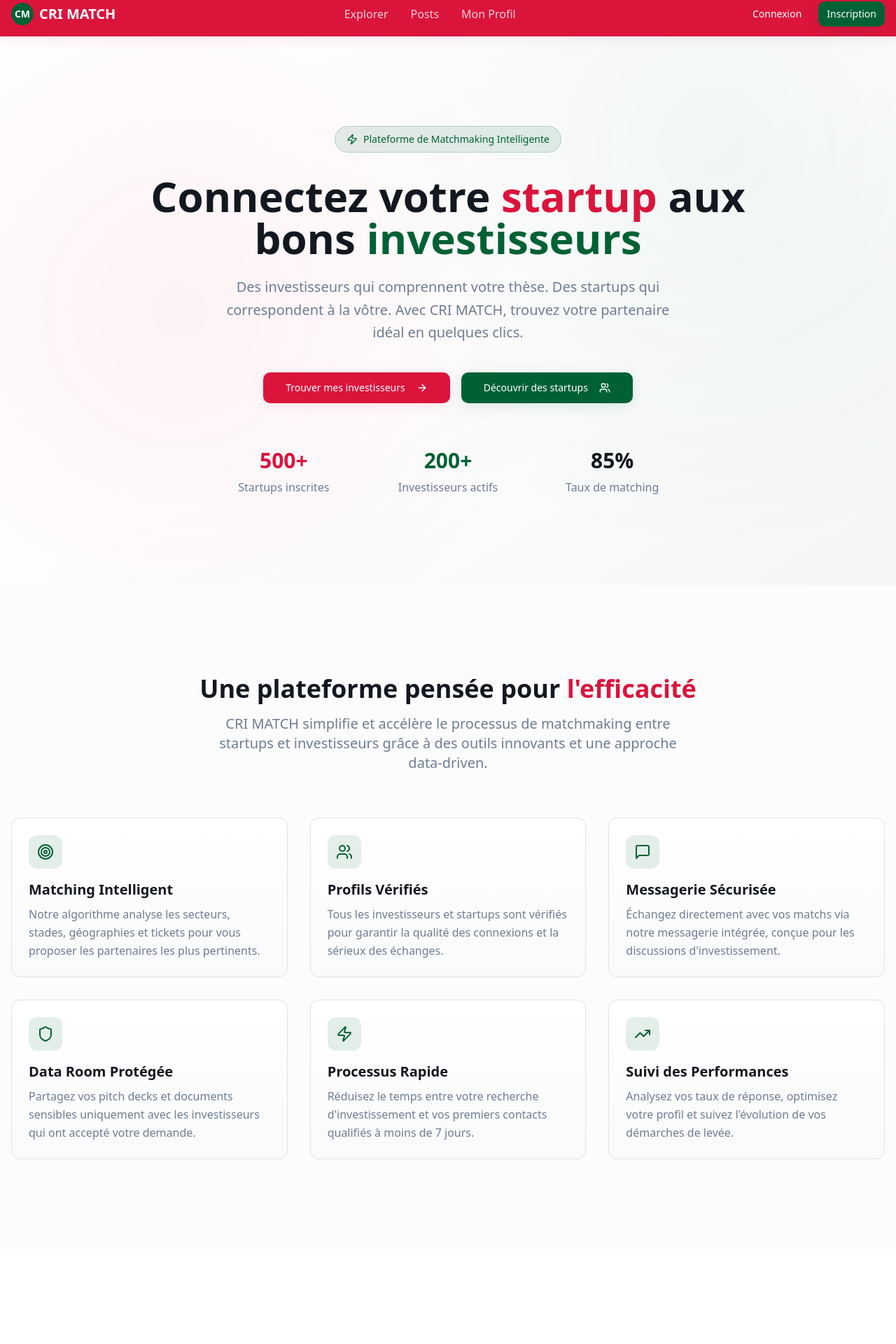
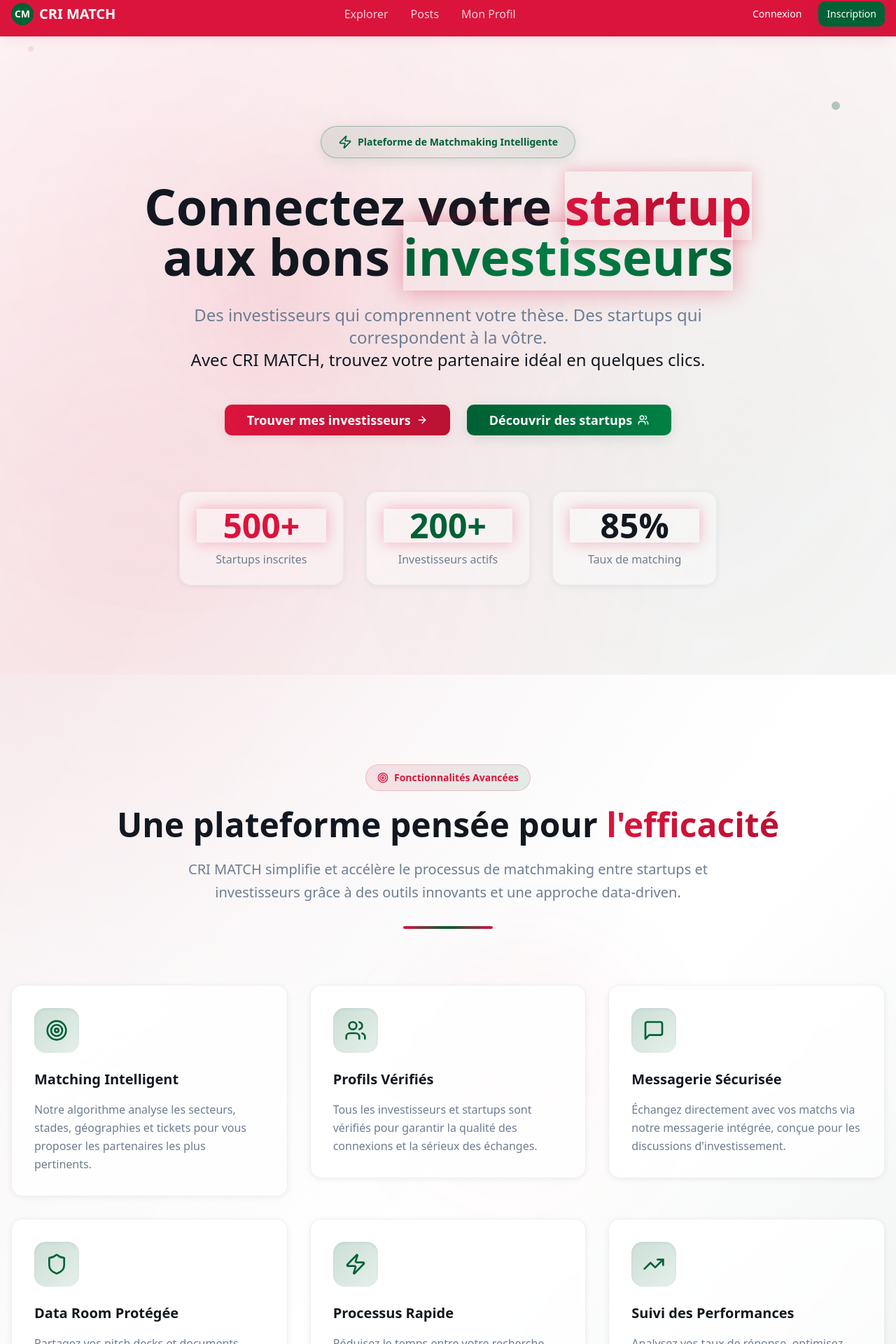
Before and after one commit to NourEttalib/CRI-MATCH, a React (Vite) app: page / in a window 1280 px wide. Shown: the part 12-1932 px from the top of the page at 70% size. Before the commit the page ends 1796 px from the top, so only its background shows below. Built offline with nearby package versions, Linux system fonts and the light colour scheme.

Commit message:
Add animations to cover page

```diff
--- a/src/components/FeatureCard.tsx
+++ b/src/components/FeatureCard.tsx
@@ -8,12 +8,29 @@ interface FeatureCardProps {
 
 const FeatureCard = ({ icon: Icon, title, description }: FeatureCardProps) => {
   return (
-    <div className="group p-6 rounded-xl bg-gradient-card border border-border hover:shadow-card transition-all duration-300 hover:-translate-y-1">
-      <div className="w-12 h-12 bg-success/10 rounded-lg flex items-center justify-center mb-4 group-hover:bg-success/20 transition-colors">
-        <Icon className="w-6 h-6 text-success" />
+    <div className="group p-8 rounded-2xl bg-gradient-to-br from-card to-card/60 border border-border/50 hover:border-primary/30 shadow-card hover:shadow-elegant transition-all duration-500 hover:-translate-y-2 relative overflow-hidden backdrop-blur-sm">
+      {/* Animated background overlay */}
+      <div className="absolute inset-0 bg-gradient-to-br from-primary/[0.02] via-transparent to-success/[0.02] opacity-0 group-hover:opacity-100 transition-opacity duration-500"></div>
+
+      {/* Shimmer effect */}
+      <div className="absolute inset-0 bg-gradient-to-r from-transparent via-white/5 to-transparent -translate-x-full group-hover:translate-x-full transition-transform duration-1000"></div>
+
+      <div className="relative z-10">
+        <div className="w-16 h-16 bg-gradient-to-br from-success/20 to-success/10 rounded-2xl flex items-center justify-center mb-6 group-hover:from-success/30 group-hover:to-success/20 transition-all duration-500 group-hover:scale-110 shadow-inner">
+          <Icon className="w-8 h-8 text-success group-hover:scale-110 transition-transform duration-300" />
+        </div>
+
+        <h3 className="text-xl font-bold text-foreground mb-4 group-hover:text-primary transition-colors duration-300">
+          {title}
+        </h3>
+
+        <p className="text-muted-foreground leading-relaxed group-hover:text-foreground/80 transition-colors duration-300">
+          {description}
+        </p>
+
+        {/* Decorative bottom accent */}
+        <div className="absolute bottom-0 left-0 w-full h-0.5 bg-gradient-to-r from-transparent via-primary/50 to-transparent scale-x-0 group-hover:scale-x-100 transition-transform duration-500 origin-center"></div>
       </div>
-      <h3 className="text-xl font-semibold text-foreground mb-2">{title}</h3>
-      <p className="text-muted-foreground leading-relaxed">{description}</p>
     </div>
   );
 };
--- a/src/components/Features.tsx
+++ b/src/components/Features.tsx
@@ -1,4 +1,5 @@
-import { Target, Users, MessageSquare, Shield, Zap, TrendingUp } from "lucide-react";
+import { Target, Users, MessageSquare, Shield, Zap, TrendingUp, ArrowRight } from "lucide-react";
+import { Button } from "@/components/ui/button";
 import FeatureCard from "./FeatureCard";
 
 const Features = () => {
@@ -36,28 +37,75 @@ const Features = () => {
   ];
 
   return (
-    <section className="py-20 lg:py-32 bg-muted/30">
-      <div className="container mx-auto px-4">
-        <div className="text-center mb-16">
-          <h2 className="text-3xl lg:text-4xl font-bold text-foreground mb-4">
+    <section className="py-20 lg:py-32 relative overflow-hidden">
+      {/* Enhanced background with subtle animation */}
+      <div className="absolute inset-0 bg-gradient-to-br from-muted/20 via-background to-muted/30"></div>
+      <div className="absolute inset-0">
+        <div
+          className="absolute top-1/4 right-1/4 w-96 h-96 bg-gradient-to-br from-primary/5 to-transparent rounded-full blur-3xl animate-float"
+          style={{animationDelay: '2s'}}
+        ></div>
+        <div
+          className="absolute bottom-1/4 left-1/4 w-80 h-80 bg-gradient-to-br from-success/8 to-transparent rounded-full blur-3xl animate-float"
+          style={{animationDelay: '3s'}}
+        ></div>
+      </div>
+
+      <div className="container mx-auto px-4 relative">
+        <div className="text-center mb-20 animate-fade-in">
+          <div className="inline-flex items-center px-4 py-2 rounded-full bg-gradient-to-r from-primary/10 to-success/10 text-primary border border-primary/20 mb-6">
+            <Target className="w-4 h-4 mr-2" />
+            <span className="text-sm font-semibold">Fonctionnalités Avancées</span>
+          </div>
+
+          <h2 className="text-3xl lg:text-5xl font-bold text-foreground mb-6 leading-tight">
             Une plateforme pensée pour{" "}
-            <span className="text-primary">l'efficacité</span>
+            <span className="text-primary bg-gradient-to-r from-primary to-primary-hover bg-clip-text text-transparent">l'efficacité</span>
           </h2>
-          <p className="text-xl text-muted-foreground max-w-2xl mx-auto">
+          <p className="text-xl text-muted-foreground max-w-3xl mx-auto leading-relaxed">
             CRI MATCH simplifie et accélère le processus de matchmaking entre startups et investisseurs
             grâce à des outils innovants et une approche data-driven.
           </p>
+
+          {/* Decorative line */}
+          <div className="w-32 h-1 bg-gradient-to-r from-primary via-success to-primary mx-auto mt-8 rounded-full"></div>
         </div>
 
         <div className="grid grid-cols-1 md:grid-cols-2 lg:grid-cols-3 gap-8">
           {features.map((feature, index) => (
-            <FeatureCard
+            <div
               key={index}
-              icon={feature.icon}
-              title={feature.title}
-              description={feature.description}
-            />
+              className="animate-slide-up"
+              style={{animationDelay: `${index * 0.15}s`}}
+            >
+              <FeatureCard
+                icon={feature.icon}
+                title={feature.title}
+                description={feature.description}
+              />
+            </div>
           ))}
+        </div>
+
+        {/* Bottom CTA section */}
+        <div className="text-center mt-20 animate-fade-in" style={{animationDelay: '1s'}}>
+          <div className="bg-gradient-to-r from-card/50 to-card/30 backdrop-blur-sm border border-border/50 rounded-3xl p-8 lg:p-12 max-w-4xl mx-auto shadow-elegant">
+            <h3 className="text-2xl lg:text-3xl font-bold text-foreground mb-4">
+              Prêt à accélérer votre croissance ?
+            </h3>
+            <p className="text-muted-foreground text-lg mb-8 max-w-2xl mx-auto">
+              Rejoignez des centaines d'entrepreneurs et investisseurs qui font confiance à CRI MATCH pour leurs projets de financement.
+            </p>
+            <div className="flex flex-col sm:flex-row gap-4 justify-center">
+              <Button size="lg" className="group bg-gradient-to-r from-primary to-primary-hover hover:shadow-glow transition-all duration-300">
+                Commencer maintenant
+                <ArrowRight className="w-4 h-4 ml-2 group-hover:translate-x-1 transition-transform" />
+              </Button>
+              <Button variant="outline" size="lg" className="hover:bg-success hover:text-success-foreground transition-all duration-300 hover:border-success">
+                En savoir plus
+              </Button>
+            </div>
+          </div>
         </div>
       </div>
     </section>
--- a/src/components/Hero.tsx
+++ b/src/components/Hero.tsx
@@ -3,62 +3,88 @@ import { ArrowRight, Target, Users, Zap } from "lucide-react";
 
 const Hero = () => {
   return (
-    <section className="relative bg-gradient-to-br from-background via-background to-muted py-20 lg:py-32 overflow-hidden">
-      {/* Background Pattern */}
-      <div className="absolute inset-0 opacity-5">
-        <div className="absolute inset-0" style={{
-          backgroundImage: `radial-gradient(circle at 20% 50%, hsl(348 83% 47%) 0%, transparent 50%), radial-gradient(circle at 80% 20%, hsl(152 100% 19%) 0%, transparent 50%)`
-        }} />
+    <section className="relative py-20 lg:py-32 overflow-hidden">
+      {/* Enhanced Background with Moving Elements */}
+      <div className="absolute inset-0">
+        <div className="absolute inset-0 bg-gradient-to-br from-card/50 via-transparent to-card/30"></div>
+        <div
+          className="absolute inset-0 opacity-30"
+          style={{
+            background: `
+              radial-gradient(circle at 20% 30%, hsl(var(--primary) / 0.15) 0%, transparent 50%),
+              radial-gradient(circle at 80% 70%, hsl(var(--success) / 0.12) 0%, transparent 50%),
+              radial-gradient(circle at 60% 20%, hsl(var(--primary) / 0.08) 0%, transparent 60%)
+            `
+          }}
+        />
+        {/* Animated gradient orbs */}
+        <div className="absolute top-1/4 left-1/4 w-64 h-64 bg-gradient-to-r from-primary/10 to-transparent rounded-full blur-3xl animate-float"></div>
+        <div className="absolute bottom-1/4 right-1/4 w-80 h-80 bg-gradient-to-r from-success/8 to-transparent rounded-full blur-3xl animate-float" style={{animationDelay: '1.5s'}}></div>
       </div>
 
       <div className="container mx-auto px-4 relative">
         <div className="max-w-4xl mx-auto text-center">
-          {/* Badge */}
-          <div className="inline-flex items-center px-4 py-2 rounded-full bg-success/10 text-success border border-success/20 mb-8">
-            <Zap className="w-4 h-4 mr-2" />
-            <span className="text-sm font-medium">Plateforme de Matchmaking Intelligente</span>
+          {/* Enhanced Badge with glow effect */}
+          <div className="inline-flex items-center px-6 py-3 rounded-full bg-gradient-to-r from-success/10 via-success/5 to-success/10 text-success border border-success/30 mb-8 shadow-success hover:shadow-glow transition-all duration-500 animate-fade-in backdrop-blur-sm">
+            <Zap className="w-5 h-5 mr-2 animate-pulse" />
+            <span className="text-sm font-semibold">Plateforme de Matchmaking Intelligente</span>
           </div>
 
-          {/* Headline */}
-          <h1 className="text-4xl lg:text-6xl font-bold text-foreground mb-6 leading-tight">
+          {/* Enhanced Headline with text animations */}
+          <h1 className="text-4xl lg:text-7xl font-bold text-foreground mb-8 leading-tight animate-slide-up">
             Connectez votre{" "}
-            <span className="text-primary">startup</span>{" "}
+            <span className="text-primary bg-gradient-to-r from-primary via-primary-hover to-primary bg-clip-text text-transparent animate-glow">startup</span>{" "}
             aux bons{" "}
-            <span className="text-success">investisseurs</span>
+            <span className="text-success bg-gradient-to-r from-success via-success-hover to-success bg-clip-text text-transparent animate-glow" style={{animationDelay: '0.5s'}}>investisseurs</span>
           </h1>
 
-          {/* Subheadline */}
-          <p className="text-xl text-muted-foreground mb-10 max-w-2xl mx-auto leading-relaxed">
+          {/* Enhanced Subheadline */}
+          <p className="text-xl lg:text-2xl text-muted-foreground mb-12 max-w-3xl mx-auto leading-relaxed animate-fade-in" style={{animationDelay: '0.3s'}}>
             Des investisseurs qui comprennent votre thèse. Des startups qui correspondent à la vôtre.
-            Avec CRI MATCH, trouvez votre partenaire idéal en quelques clics.
+            <br />
+            <span className="text-foreground font-medium">Avec CRI MATCH, trouvez votre partenaire idéal en quelques clics.</span>
           </p>
 
-          {/* CTA Buttons */}
-          <div className="flex flex-col sm:flex-row gap-4 justify-center mb-16">
-            <Button size="lg" className="group">
-              Trouver mes investisseurs
-              <ArrowRight className="w-4 h-4 ml-2 group-hover:translate-x-1 transition-transform" />
+          {/* Enhanced CTA Buttons */}
+          <div className="flex flex-col sm:flex-row gap-6 justify-center mb-20 animate-slide-up" style={{animationDelay: '0.6s'}}>
+            <Button size="lg" className="group relative overflow-hidden bg-gradient-to-r from-primary to-primary-hover hover:from-primary-hover hover:to-primary shadow-elegant hover:shadow-glow transition-all duration-300 px-8 py-4 text-lg font-semibold">
+              <span className="relative z-10 flex items-center">
+                Trouver mes investisseurs
+                <ArrowRight className="w-5 h-5 ml-2 group-hover:translate-x-2 transition-transform duration-300" />
+              </span>
+              <div className="absolute inset-0 bg-gradient-to-r from-white/0 via-white/10 to-white/0 -translate-x-full group-hover:translate-x-full transition-transform duration-700"></div>
             </Button>
-            <Button variant="success" size="lg" className="group">
-              Découvrir des startups
-              <Users className="w-4 h-4 ml-2" />
+            <Button variant="success" size="lg" className="group relative overflow-hidden bg-gradient-to-r from-success to-success-hover hover:from-success-hover hover:to-success shadow-success hover:shadow-glow transition-all duration-300 px-8 py-4 text-lg font-semibold">
+              <span className="relative z-10 flex items-center">
+                Découvrir des startups
+                <Users className="w-5 h-5 ml-2 group-hover:scale-110 transition-transform duration-300" />
+              </span>
+              <div className="absolute inset-0 bg-gradient-to-r from-white/0 via-white/10 to-white/0 -translate-x-full group-hover:translate-x-full transition-transform duration-700"></div>
             </Button>
           </div>
 
-          {/* Stats */}
-          <div className="grid grid-cols-1 md:grid-cols-3 gap-8 max-w-2xl mx-auto">
-            <div className="text-center">
-              <div className="text-3xl font-bold text-primary mb-2">500+</div>
-              <div className="text-muted-foreground">Startups inscrites</div>
-            </div>
-            <div className="text-center">
-              <div className="text-3xl font-bold text-success mb-2">200+</div>
-              <div className="text-muted-foreground">Investisseurs actifs</div>
-            </div>
-            <div className="text-center">
-              <div className="text-3xl font-bold text-foreground mb-2">85%</div>
-              <div className="text-muted-foreground">Taux de matching</div>
-            </div>
+          {/* Enhanced Stats with animation */}
+          <div className="grid grid-cols-1 md:grid-cols-3 gap-8 max-w-3xl mx-auto">
+            {[
+              { value: '500+', label: 'Startups inscrites', color: 'primary' },
+              { value: '200+', label: 'Investisseurs actifs', color: 'success' },
+              { value: '85%', label: 'Taux de matching', color: 'foreground' }
+            ].map((stat, index) => (
+              <div
+                key={index}
+                className="text-center p-6 rounded-2xl bg-gradient-to-br from-card/50 to-card/30 backdrop-blur-sm border border-border/50 hover:border-primary/30 hover-lift animate-fade-in shadow-card"
+                style={{animationDelay: `${0.8 + index * 0.2}s`}}
+              >
+                <div className={`text-4xl lg:text-5xl font-bold mb-3 ${
+                  stat.color === 'primary' ? 'text-primary' :
+                  stat.color === 'success' ? 'text-success' :
+                  'text-foreground'
+                } animate-glow`}>
+                  {stat.value}
+                </div>
+                <div className="text-muted-foreground font-medium">{stat.label}</div>
+              </div>
+            ))}
           </div>
         </div>
       </div>
--- a/src/pages/Index.tsx
+++ b/src/pages/Index.tsx
@@ -4,7 +4,21 @@ import Features from "@/components/Features";
 
 const Index = () => {
   return (
-    <div className="min-h-screen bg-background">
+    <div className="min-h-screen bg-gradient-profile relative overflow-hidden">
+      {/* Animated Background */}
+      <div className="absolute inset-0">
+        <div className="absolute inset-0 bg-gradient-to-br from-primary/[0.02] via-transparent to-success/[0.02] animate-pulse"></div>
+        <div
+          className="absolute inset-0 animate-float"
+          style={{
+            backgroundImage: `radial-gradient(circle at 15% 30%, hsl(var(--primary) / 0.08) 0%, transparent 40%), radial-gradient(circle at 85% 70%, hsl(var(--success) / 0.06) 0%, transparent 40%)`
+          }}
+        ></div>
+        {/* Floating particles */}
+        <div className="absolute top-20 left-10 w-2 h-2 bg-primary/20 rounded-full animate-bounce" style={{animationDelay: '1s'}}></div>
+        <div className="absolute top-40 right-20 w-3 h-3 bg-success/30 rounded-full animate-bounce" style={{animationDelay: '2s'}}></div>
+        <div className="absolute bottom-32 left-1/4 w-1 h-1 bg-primary/40 rounded-full animate-bounce" style={{animationDelay: '0.5s'}}></div>
+      </div>
       <Navbar />
       <Hero />
       <Features />
```
